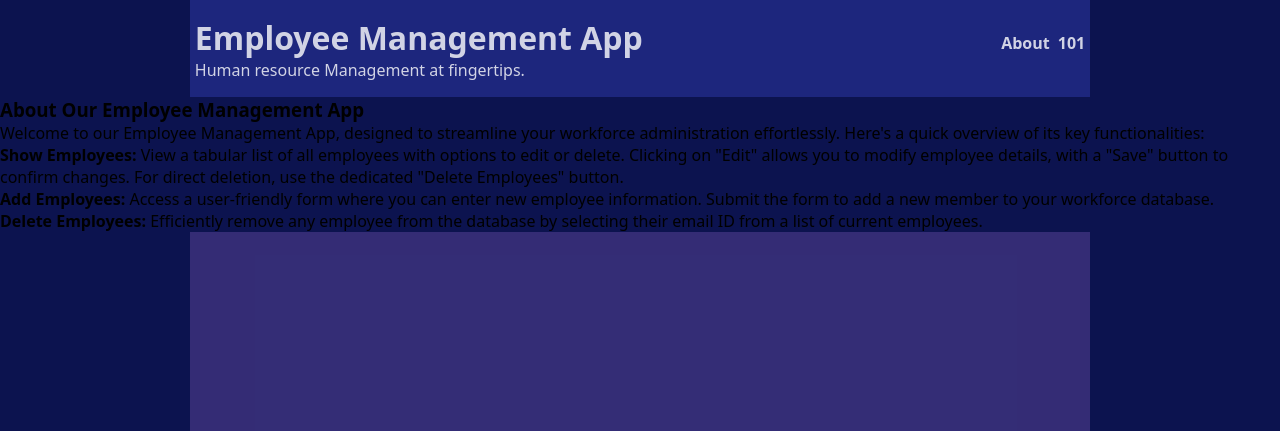
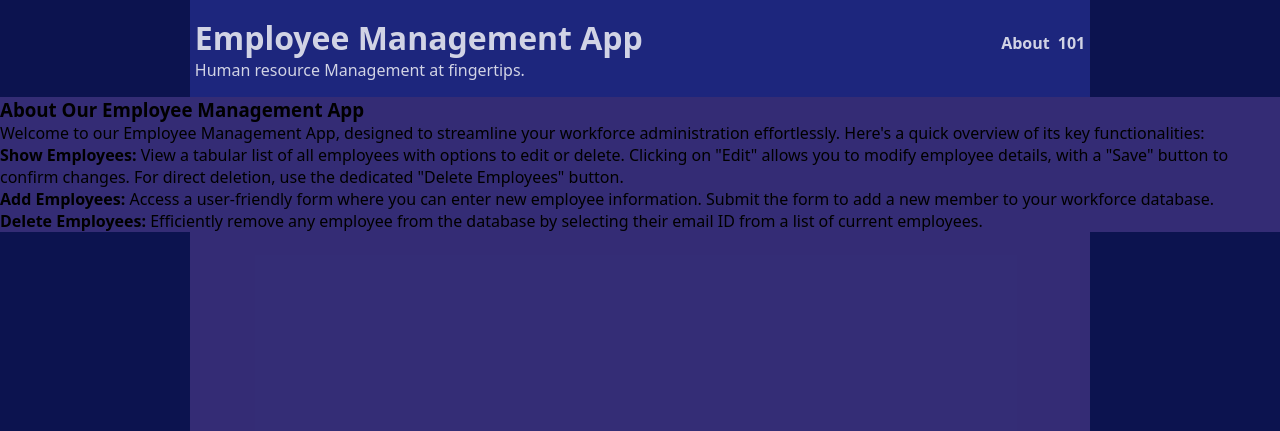
Before and after one commit to viveksoftdev/emp_manage, a Django app: template templates/index.html in a window 1280 px wide. Shown: the top 431 px of the page. Run offline with Django 3.2, Linux system fonts and the light colour scheme; the template is opened without the code that fills it, so the values that code supplies are empty.

Commit message:
Update styles.css

```diff
--- a/app/static/styles.css
+++ b/app/static/styles.css
@@ -18,8 +18,9 @@ body {
 }
 
 /* styles for the btnContainer*/
-#main__section{
+main{
   color:var(----white-transucent);
+  background-color: var(--purple-shade);
 }
 .btnContainer {
   display: flex;
```
